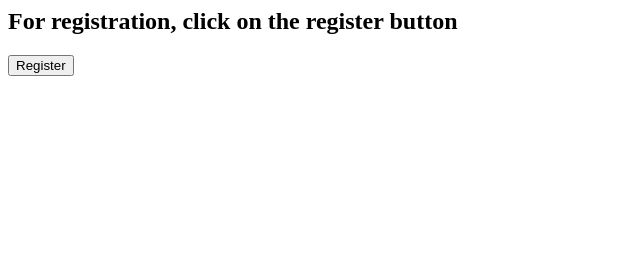
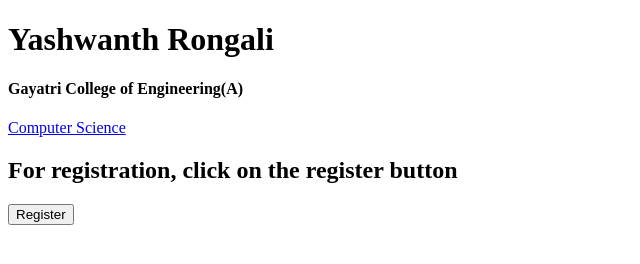
Before and after one commit to yashhR/rdip, a plain HTML site: page register.html in a window 1280 px wide. Shown: the whole page, without its empty margins (0-640 px from the left). Drawn offline with Linux system fonts and the light colour scheme.

Commit message:
Form registration

```diff
--- a/register.html
+++ b/register.html
@@ -1,7 +1,16 @@
+<!DOCTYPE html>
 <html>
-<body>
-	<form action="form.html">
-<h2>For registration, click on the register button</h2>
-<input type="submit" value="Register">
-</body>
+    <head>
+        <title>Yashwanth Rongali</title>
+    </head>
+    <body>
+    	<form action="form.html">
+          <header>
+                <h1>Yashwanth Rongali</h1>
+                <h4>Gayatri College of Engineering(A)</h4>
+                <p><a href="https://www.shiksha.com/engineering/computer-science-engineering-chp">Computer Science</a></p>
+                <h2>For registration, click on the register button</h2>
+                <input type="submit" value="Register">
+          </header>
+    </body>
 </html>
```
